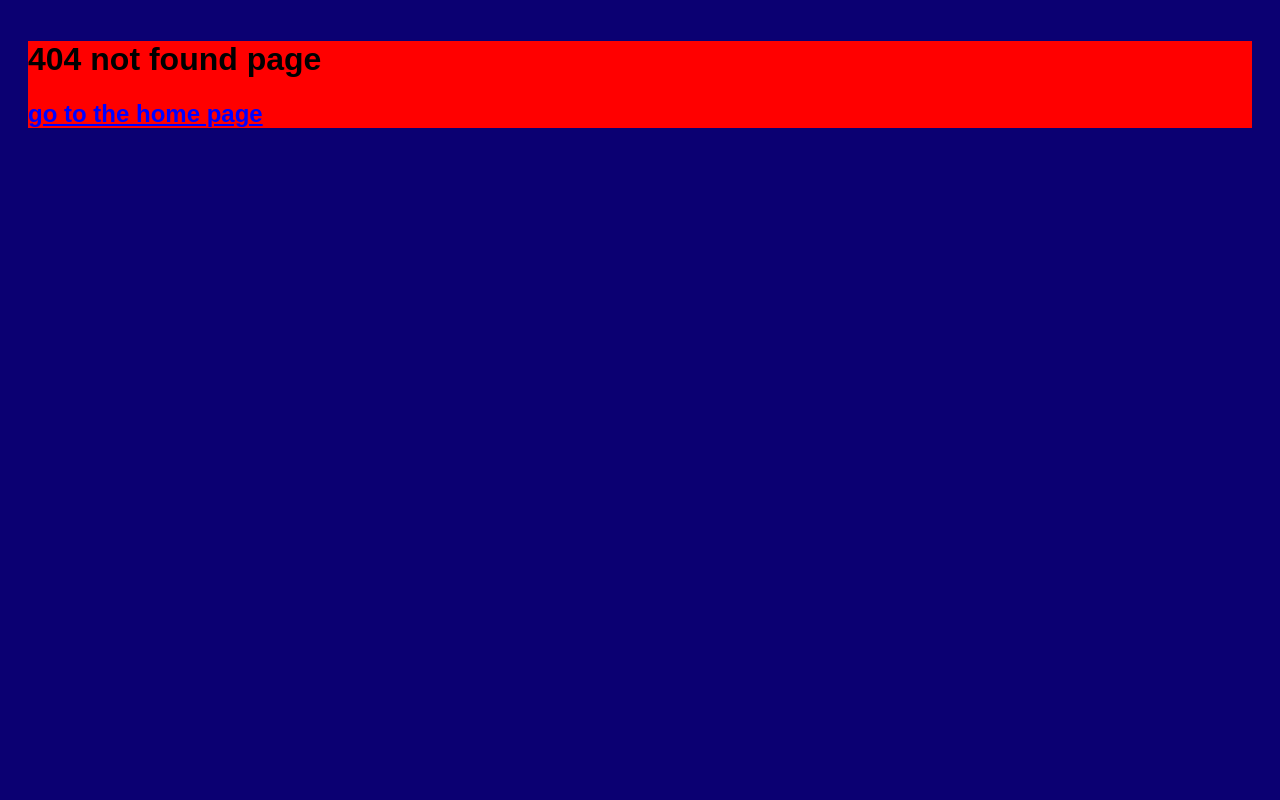
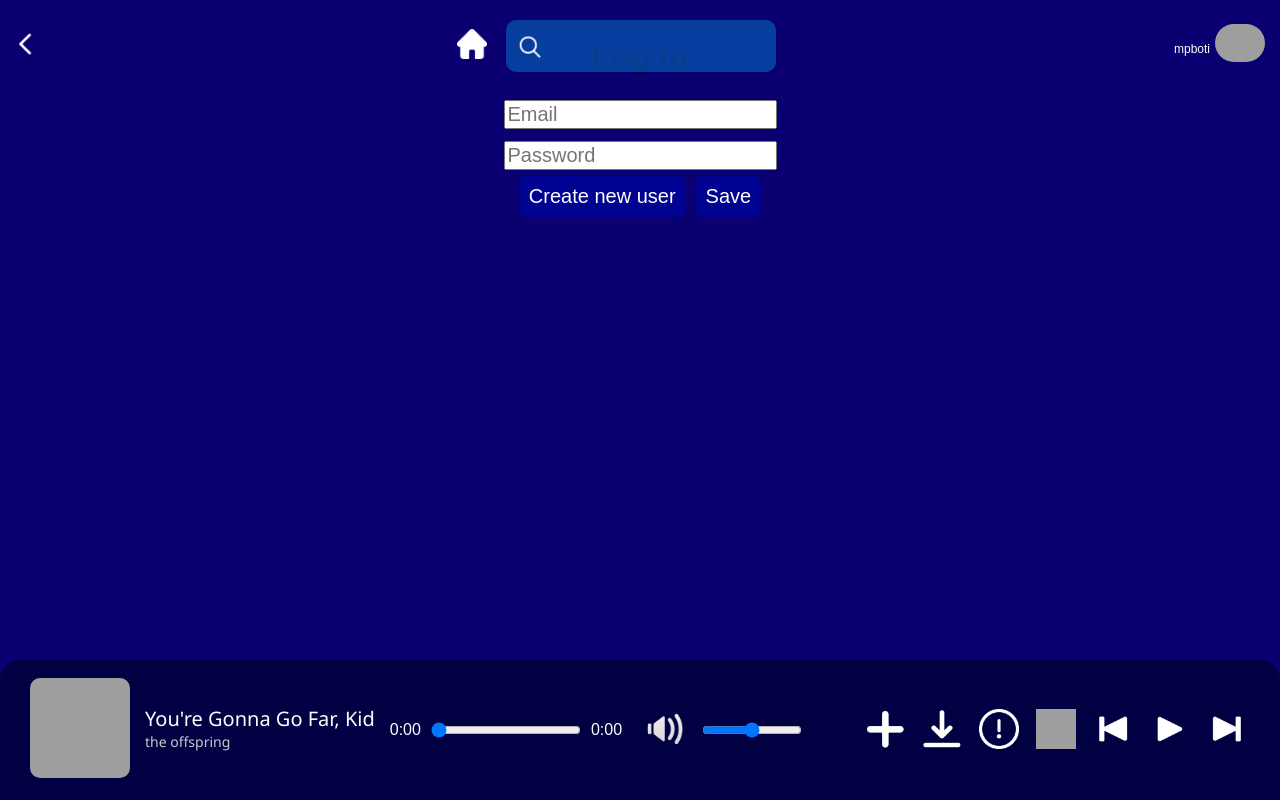
Before and after one commit to mpboti/Vizsgaremek, a React (Vite) app in the folder frontend/: page /auth in a window 1280 px wide. Before the commit this address had no page. Built offline with nearby package versions, Linux system fonts and the light colour scheme; grey boxes are pictures that could not be loaded.

Commit message:
login started

```diff
--- a/frontend/src/App.jsx
+++ b/frontend/src/App.jsx
@@ -6,6 +6,7 @@ import Playlist from "./components/playlist";
 import Kereses from "./components/kereses";
 import ErrorNotFound from "./components/ErrorNotFound";
 import { createBrowserRouter } from "react-router-dom";
+import LoginOrSignin, { LoginAction } from "./components/loginOrSignin";
 
 function App() {
 
@@ -14,7 +15,8 @@ function App() {
     children:[
       {path: "/", element: <MainPage />},
       {path: "/playlist/:id", element: <Playlist />},
-      {path: "/search", element: <Kereses />}
+      {path: "/search", element: <Kereses />},
+      {path: "/auth", element: <LoginOrSignin />, action: LoginAction}
     ]}
   ]);
 
--- /dev/null
+++ b/frontend/src/components/loginOrSignin.jsx
@@ -0,0 +1,30 @@
+import { useState } from "react";
+import { Form, Link } from "react-router-dom";
+import "../styles/login.css";
+
+export default function LoginOrSignin(){
+    const [isLogin, setIsLogin] = useState(true);
+    return(
+        <Form method="post" className="authForm">
+            <h1>{isLogin ? 'Log in' : 'Create a new user'}</h1>
+            <p>
+              <input id="email" type="email" name="email" placeholder="Email" required />
+            </p>
+            <p>
+              <input id="password" type="password" name="password" placeholder="Password" required />
+            </p>
+            <div className="">
+              <Link to={`?mode=${isLogin ? 'signup' : 'login'}`}>
+                <button className="loginFormButton">
+                  {isLogin ? 'Create new user' : 'Login'}
+                </button>
+              </Link>
+              <button className="loginFormButton">Save</button>
+            </div>
+        </Form>
+    )
+}
+
+export function LoginAction(){
+
+}
--- a/frontend/src/components/top-content.jsx
+++ b/frontend/src/components/top-content.jsx
@@ -65,9 +65,9 @@ export default function TopContent() {
                     <p className="toltelek"></p>{phone?undefined:<p className="userName">{userData.name.length<19?userData.name:userData.name.substring(0,18)}</p>}
                 </div>
                 <div className="userPicDiv">
-                    <button className="topGombok">
+                    <Link to="/auth" className="topGombok">
                         {userData.userPic?<img className="userPic" src={userData.userPic}/>:<img className="userPic" src="https://cdn.rios.hu/dl/upc/2021-04/18/13365_zedohtonsyowl0va_174572780_3798245446891714_3038821565414680863_n.thumb.jpg"/>}
-                    </button>
+                    </Link>
                 </div>
             </div>
             <Outlet />
--- /dev/null
+++ b/frontend/src/styles/login.css
@@ -0,0 +1,21 @@
+button.loginFormButton{
+    background-color: #000291;
+    padding: 10px;
+    margin: 5px;
+    border-radius: 10px;
+    font-size: 20px;
+}
+
+button.loginFormButton:hover{
+    background-color: #0104b9;
+}
+
+Form.authForm{
+    text-align: center;
+    vertical-align: middle;
+    margin: auto;
+}
+
+Form.authForm input{
+    font-size: 20px;
+}
```
